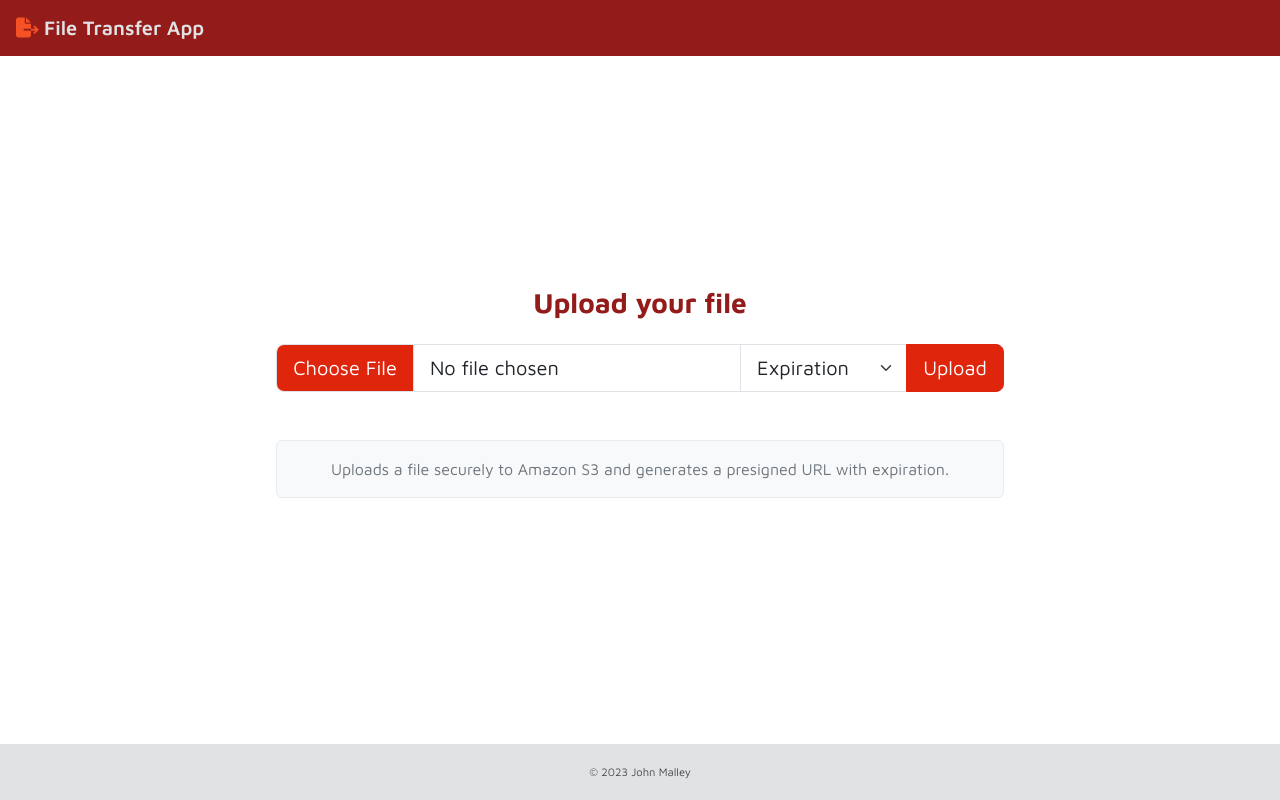
After one commit to jpmalley/filetransferapp, a Django app: template filetransfer/filetransfer/templates/home/home.html in a window 1280 px wide. The commit adds this page. Run offline with Django 4.2, Linux system fonts and the light colour scheme; the template is opened without the code that fills it: values that come from a table or form of the project are taken from there, others are empty; some libraries are stand-ins or nearby versions.

Commit message:
form rendering done

```diff
--- a/filetransfer/static/css/bootstrap.scss
+++ b/filetransfer/filetransfer/static/css/bootstrap.scss
@@ -38,4 +38,4 @@ $form-file-button-color:          #fff;
 $form-file-button-bg:             $secondary;
 $form-file-button-hover-bg:       $primary;
 
-@import "../../../node_modules/bootstrap/scss/bootstrap.scss"
+@import "../../../../node_modules/bootstrap/scss/bootstrap.scss"
--- /dev/null
+++ b/filetransfer/filetransfer/templates/forms/upload_form.html
@@ -0,0 +1,20 @@
+{% load  widget_tweaks %}
+
+<form action="/" method="POST" enctype="multipart/form-data">
+    {% csrf_token %}
+    <div class="input-group input-group-lg">
+
+        {{ upload_form.file.errors }}
+        {{ upload_form.file|add_class:"form-control form-control-lg w-50" }}
+        <label class="sr-only" for="{{ upload_form.file.id_for_label }}">First name</label>
+
+        {{ upload_form.expiration.errors }}
+        {{ upload_form.expiration|add_class:"form-select" }}
+        <label class="sr-only" for="{{ upload_form.expiration.id_for_label }}">Last name</label>
+
+        <button class="btn btn-secondary" value="submit" type="submit">Upload</button>
+
+    </div>
+
+    <div class="text-center">{{ form.errors }} </div>
+</form>
--- /dev/null
+++ b/filetransfer/filetransfer/templates/home/home.html
@@ -0,0 +1,31 @@
+{% extends "base.html" %}
+
+{% load static form_tags %}
+
+{% block extra_css %}
+
+{% endblock extra_css %}
+
+{% block content %}
+
+<section class="main">
+    <div class="container">
+        <div class="d-flex justify-content-center align-items-center h-100">
+            <div class="">
+                <div class="">
+                    <h3 class="text-center mb-4">Upload your file</h3>
+                    {% upload_form %}
+                    <div class="alert alert-secondary text-center mt-5">
+                        Uploads a file securely to Amazon S3 and generates a presigned URL with expiration.
+                    </div>
+                </div>
+            </div>
+        </div>
+    </div>
+</section>
+
+{% endblock content %}
+
+{% block extra_js %}
+
+{% endblock extra_js %}
--- /dev/null
+++ b/filetransfer/home/forms.py
@@ -0,0 +1,19 @@
+from django import forms
+
+EXP_CHOICES = (
+    ("", "Expiration"),
+    ("3600", "1 Hour"),
+    ("10800", "3 Hours"),
+    ("43200", "12 Hours"),
+    ("86400", "1 Day"),
+    ("604800", "1 Week"),
+)
+
+class UploadForm(forms.Form):
+    file = forms.FileField(
+        required=True,
+    )
+    expiration = forms.ChoiceField(
+        required=True,
+        choices=EXP_CHOICES,
+    )
--- /dev/null
+++ b/filetransfer/home/templatetags/form_tags.py
@@ -0,0 +1,9 @@
+from django import template
+
+from ..forms import UploadForm
+
+register = template.Library()
+
+@register.inclusion_tag("forms/upload_form.html")
+def upload_form():
+    return {"upload_form": UploadForm}
```
Also changed, not shown: filetransfer/filetransfer/settings.py (+6 -3 lines), filetransfer/home/views.py (+11 -1 lines), filetransfer/templates/home/home.html (deleted, +0 -43 lines), filetransfer/filetransfer/static/css/bootstrap.css (renamed from filetransfer/static/css/bootstrap.css), filetransfer/filetransfer/static/css/styles.css (renamed from filetransfer/static/css/styles.css), filetransfer/filetransfer/templates/404.html (renamed from filetransfer/templates/404.html), filetransfer/filetransfer/templates/500.html (renamed from filetransfer/templates/500.html), filetransfer/filetransfer/templates/base.html (renamed from filetransfer/templates/base.html), 2 other files.
